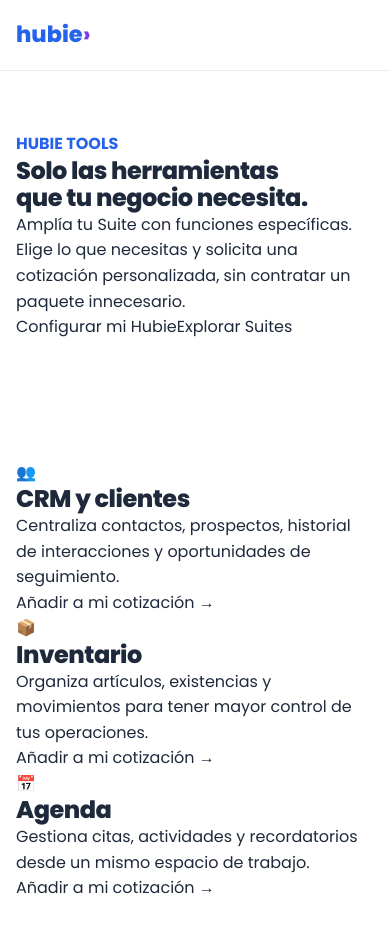
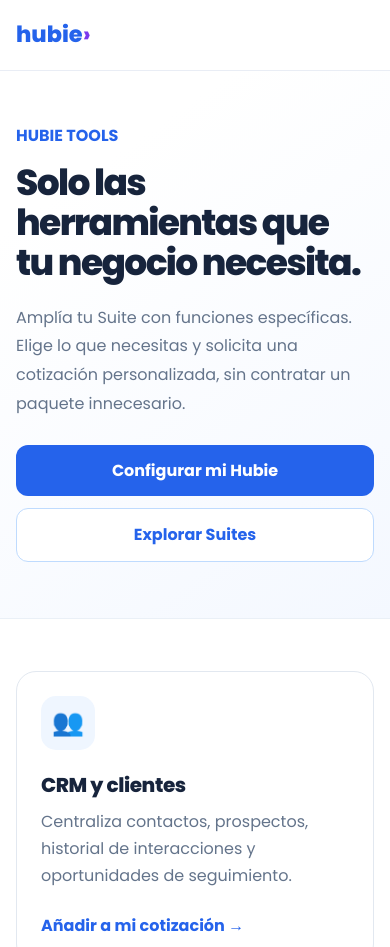
Before and after one commit to juliiocontreras/hubie, a website: page tools.html in a window 390 px wide. Shown: the top 947 px of the page. Drawn offline with Linux system fonts and the light colour scheme.

Commit message:
style: introduce unified responsive hero, card and CTA components

```diff
--- a/assets/navigation.css
+++ b/assets/navigation.css
@@ -74,3 +74,35 @@
 @media(max-width:1050px){.site-header .nav{min-height:70px}.hubie-brand img{width:158px}.hubie-menu-toggle{margin-left:auto}}
 @media(max-width:760px){.container,.site-header .container,.quote-shell,.tools-wrap{width:calc(100% - 32px)}.hero__grid{gap:28px}.hero__cta .btn{width:100%}.h-hero{font-size:clamp(32px,9vw,48px)}.quote-shell section{padding:20px}.contact-grid{gap:24px}.form{padding:20px}}
 @media(max-width:440px){.hubie-brand img{width:138px}.site-header .nav{gap:8px}.hubie-menu-toggle{font-size:13px}.quote-panel{padding:18px!important}}
+
+/* Unified interior pages: consistent visual rhythm and card system */
+.hubie-page{width:100%;min-width:0;background:#fff}
+.hubie-page-hero{padding:clamp(56px,7vw,100px) 0 clamp(48px,6vw,80px);background:linear-gradient(145deg,#fff 20%,#f4f8ff 100%);border-bottom:1px solid #eaf0f7}
+.hubie-page-hero .container{max-width:1200px}
+.hubie-page-hero h1{max-width:850px;font-size:clamp(36px,5.2vw,68px);line-height:1.12;letter-spacing:-.045em;margin:14px 0 20px;color:#17243c}
+.hubie-page-hero h1 span{color:#2563eb}
+.hubie-page-hero p,.hubie-intro p{max-width:700px;color:#64748b;font-size:clamp(16px,1.5vw,19px);line-height:1.8}
+.hubie-page-eyebrow{display:inline-block;color:#2563eb;font-weight:750;font-size:12px;letter-spacing:.11em}
+.hubie-page-actions,.tools-actions{display:flex;align-items:center;flex-wrap:wrap;gap:12px;margin-top:26px}
+.tools-actions a{display:inline-flex;align-items:center;justify-content:center;padding:13px 22px;border-radius:12px;background:#2563eb;color:#fff;font-weight:650;text-decoration:none}
+.tools-actions a+a{background:#fff;color:#2563eb;border:1px solid #bfdbfe}
+.hubie-page-section{padding:clamp(52px,6vw,86px) 0}
+.hubie-page-section--muted{background:#f8fafc;border-top:1px solid #e2e8f0}
+.hubie-section-heading{display:flex;align-items:end;justify-content:space-between;gap:24px;margin-bottom:30px}
+.hubie-section-heading h2,.hubie-bottom-cta h2{font-size:clamp(27px,3vw,40px);line-height:1.2;margin-top:8px;color:#17243c}
+.hubie-section-heading>p{max-width:430px;color:#64748b;line-height:1.7}
+.hubie-card-grid{display:grid;grid-template-columns:repeat(3,minmax(0,1fr));gap:20px}
+.hubie-product-card{display:flex;flex-direction:column;align-items:flex-start;min-width:0;padding:clamp(22px,2.7vw,32px);background:#fff;border:1px solid #e2e8f0;border-radius:20px;transition:border-color .18s,transform .18s,box-shadow .18s}
+.hubie-product-card:hover{border-color:#bfdbfe;transform:translateY(-3px);box-shadow:0 16px 35px #1e293b0c}
+.hubie-card-icon{width:54px;height:54px;display:grid;place-items:center;border-radius:15px;background:#eff6ff;color:#2563eb;font-size:26px}
+.hubie-product-card h2,.hubie-product-card h3{font-size:20px;line-height:1.3;margin:22px 0 10px;color:#17243c}
+.hubie-product-card p{color:#64748b;line-height:1.7;margin-bottom:24px}
+.hubie-product-card a{color:#2563eb;font-weight:700;margin-top:auto;text-decoration:none}
+.hubie-product-card a:hover{text-decoration:underline}
+.hubie-bottom-cta{display:flex;align-items:center;justify-content:space-between;gap:32px}
+.hubie-bottom-cta p{color:#64748b;line-height:1.7;margin-top:10px}
+.hubie-bottom-cta .btn{flex-shrink:0}
+.hubie-intro{max-width:760px}
+.hubie-intro h1{font-size:clamp(36px,5.2vw,68px);line-height:1.12;margin:14px 0 20px;color:#17243c}
+@media(max-width:900px){.hubie-card-grid{grid-template-columns:repeat(2,minmax(0,1fr))}.hubie-section-heading{align-items:start;flex-direction:column}}
+@media(max-width:600px){.hubie-card-grid{grid-template-columns:1fr;gap:14px}.hubie-page-hero{padding:52px 0 56px}.hubie-page-section{padding:52px 0}.hubie-bottom-cta{flex-direction:column;align-items:flex-start}.hubie-page-actions>a,.tools-actions>a{width:100%}.hubie-product-card{padding:24px}}
```
